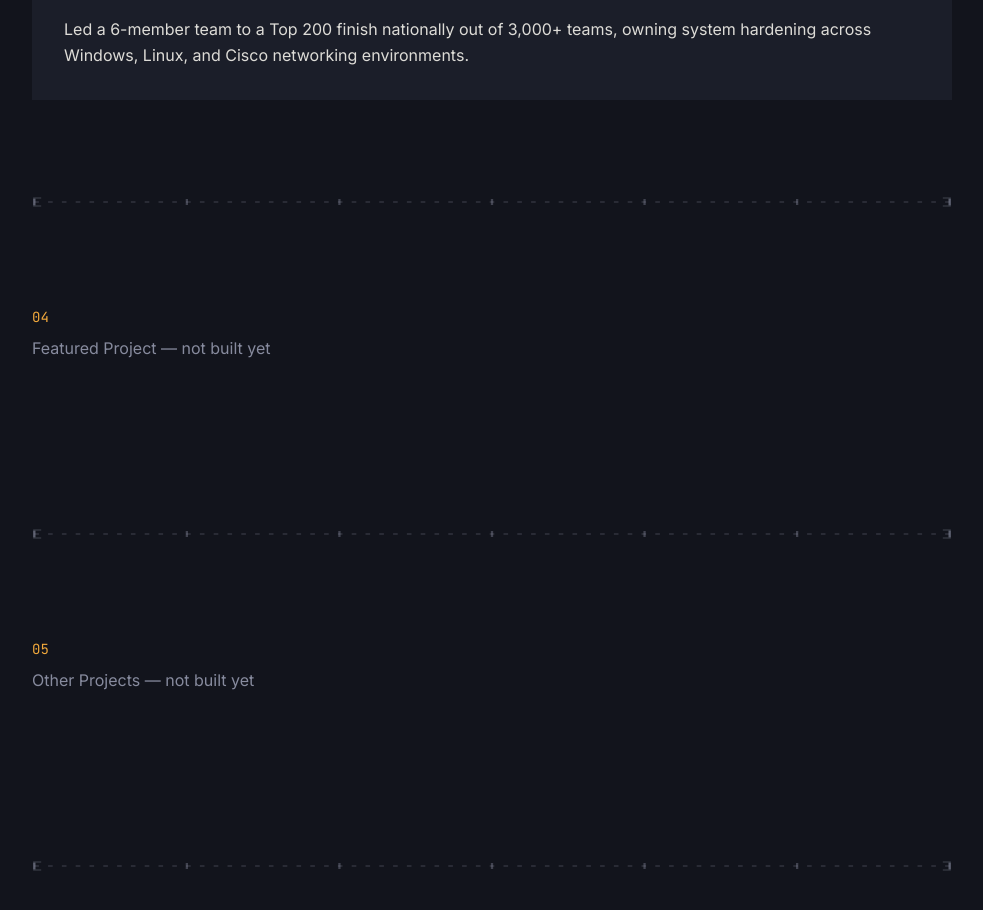
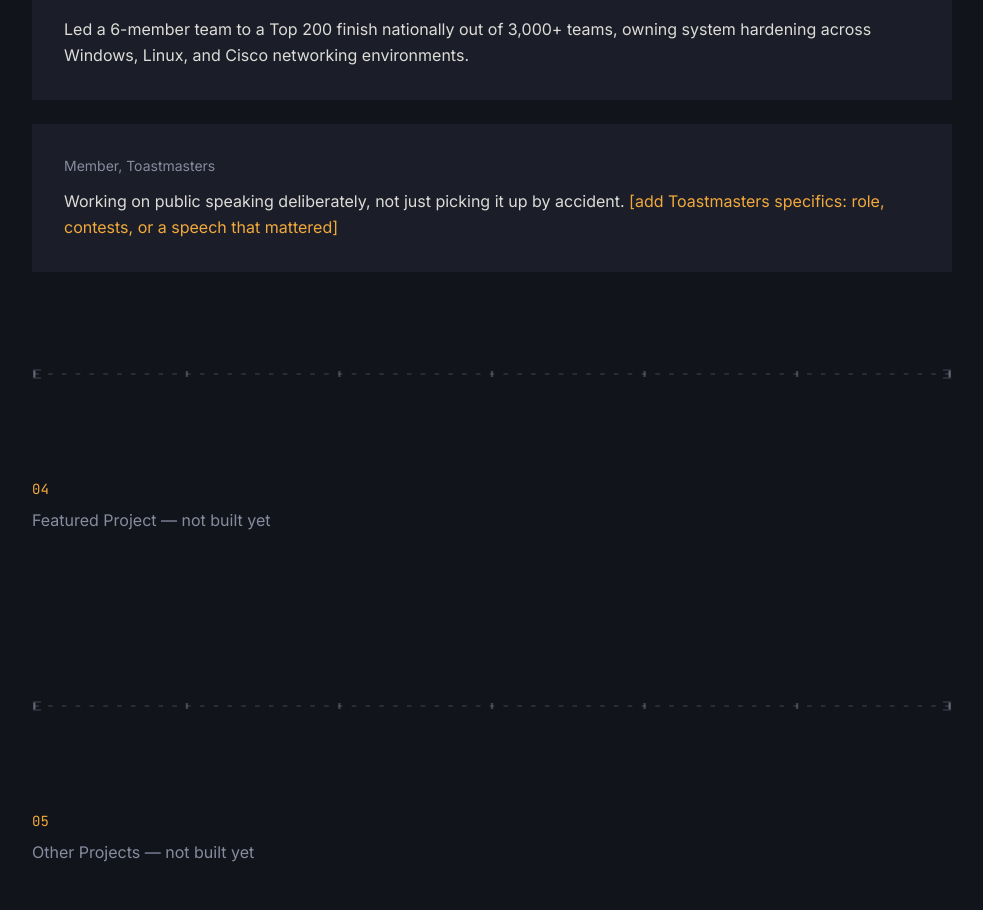
Before and after one commit to Sithranjan-Suresh/portfolio, a React (Vite) app: page / in a window 1280 px wide. Shown: the part 2160-3070 px from the top of the page, without its empty margins (176-1159 px from the left). Built offline with nearby package versions, Linux system fonts and the light colour scheme.

Commit message:
Add Leadership & Activities (Toastmasters) block to Experience section

```diff
--- a/src/sections/Experience.jsx
+++ b/src/sections/Experience.jsx
@@ -44,6 +44,18 @@ function Experience() {
           </article>
         ))}
       </div>
+
+      {/* 3.5 Leadership & Activities */}
+      <div className="mt-6 bg-panel p-6 sm:p-8">
+        <p className="text-muted text-sm">Member, Toastmasters</p>
+        <p className="mt-3 text-primary/90 leading-relaxed">
+          Working on public speaking deliberately, not just picking it up by accident.{' '}
+          <span className="text-signal-amber">
+            {/* TODO: fill in specifics once available — any role held, speech contests entered, or a specific speech/achievement */}
+            [add Toastmasters specifics: role, contests, or a speech that mattered]
+          </span>
+        </p>
+      </div>
     </section>
   )
 }
```
